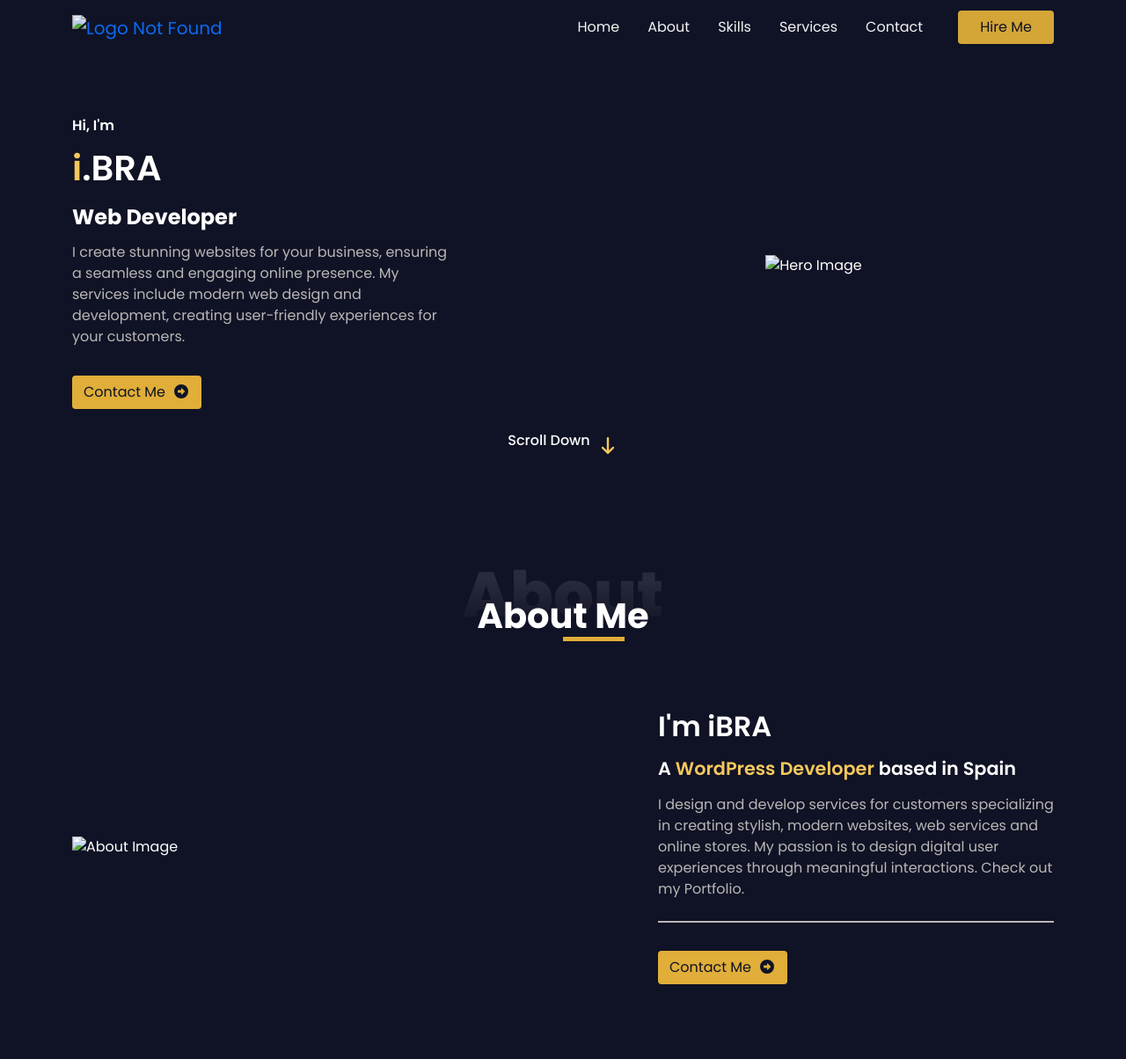
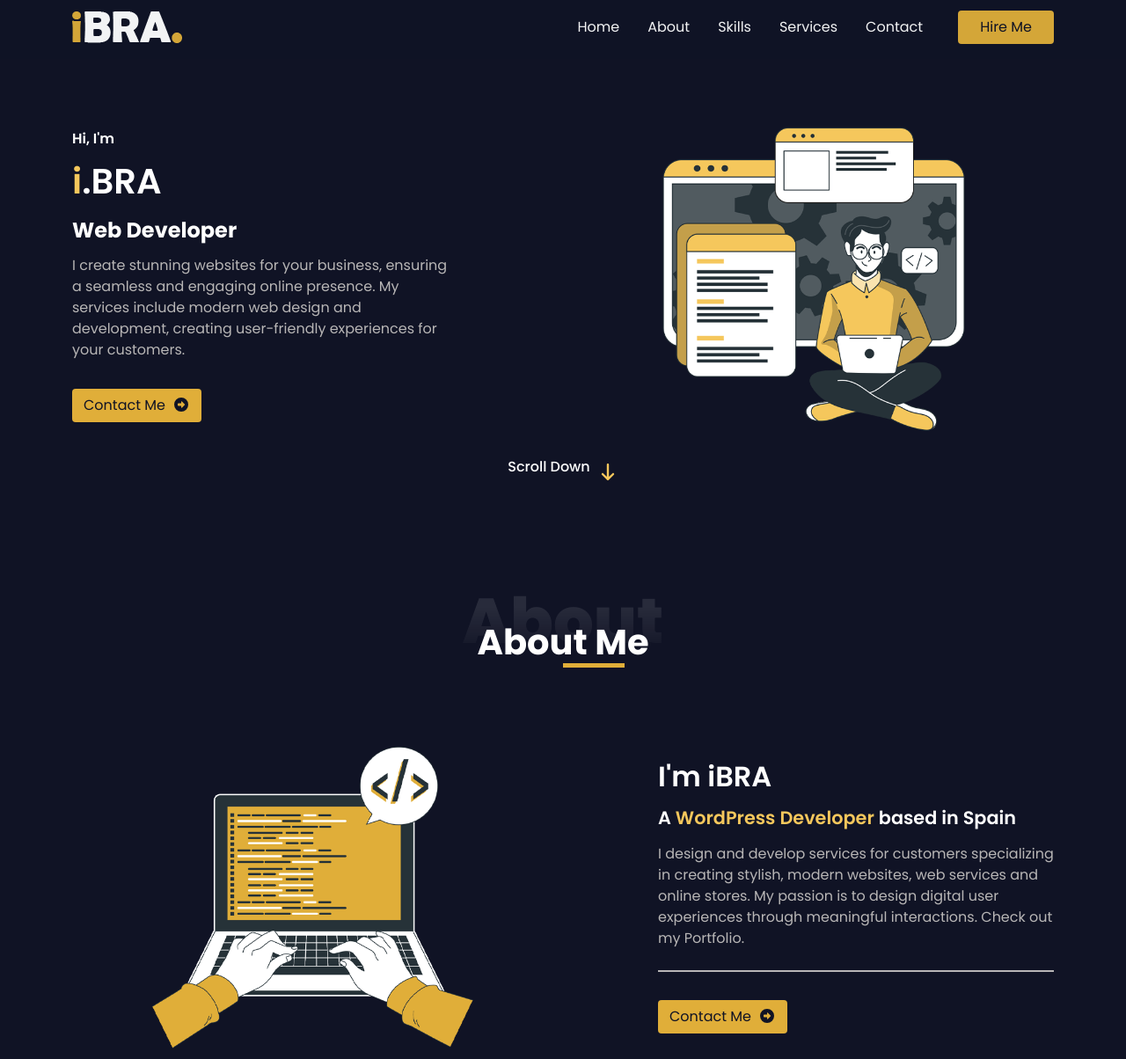
Before and after one commit to a7i6/iBRA, a plain HTML site: page index.html in a window 1280 px wide. Shown: the part 5-1209 px from the top of the page at 88% size. Drawn offline with Linux system fonts and the light colour scheme; the site is published under a folder, as on GitHub Pages, so addresses that start at the root find nothing.

```diff
--- a/index.html
+++ b/index.html
@@ -21,7 +21,7 @@
         <a class="navbar-brand" href="#">
           <img
             class="img-fluid"
-            src="/imgs/iBRAlogo.png"
+            src="./imgs/iBRAlogo.png"
             alt="Logo Not Found"
           />
         </a>
@@ -82,7 +82,7 @@
           </div>
           <div class="col-lg-6 mb-4 mb-lg-0 order-1 order-lg-2">
             <div class="hero-img text-center">
-              <img class="img-fluid" src="/imgs/header.png" alt="Hero Image" />
+              <img class="img-fluid" src="./imgs/header.png" alt="Hero Image" />
             </div>
           </div>
         </div>
@@ -100,7 +100,7 @@
         </div>
         <div class="row d-flex justify-content-center align-items-center">
           <div class="col-lg-6 mb-4 mb-lg-0">
-            <img class="img-fluid" src="/imgs/about.png" alt="About Image" />
+            <img class="img-fluid" src="./imgs/about.png" alt="About Image" />
           </div>
           <div class="col-lg-6">
             <div class="about-info ms-lg-5 ps-lg-5">
@@ -362,7 +362,7 @@
           <a href="#">
             <img
               class="img-fluid"
-              src="/imgs/iBRAlogo.png"
+              src="./imgs/iBRAlogo.png"
               alt="Logo Not Found"
             />
           </a>
```
